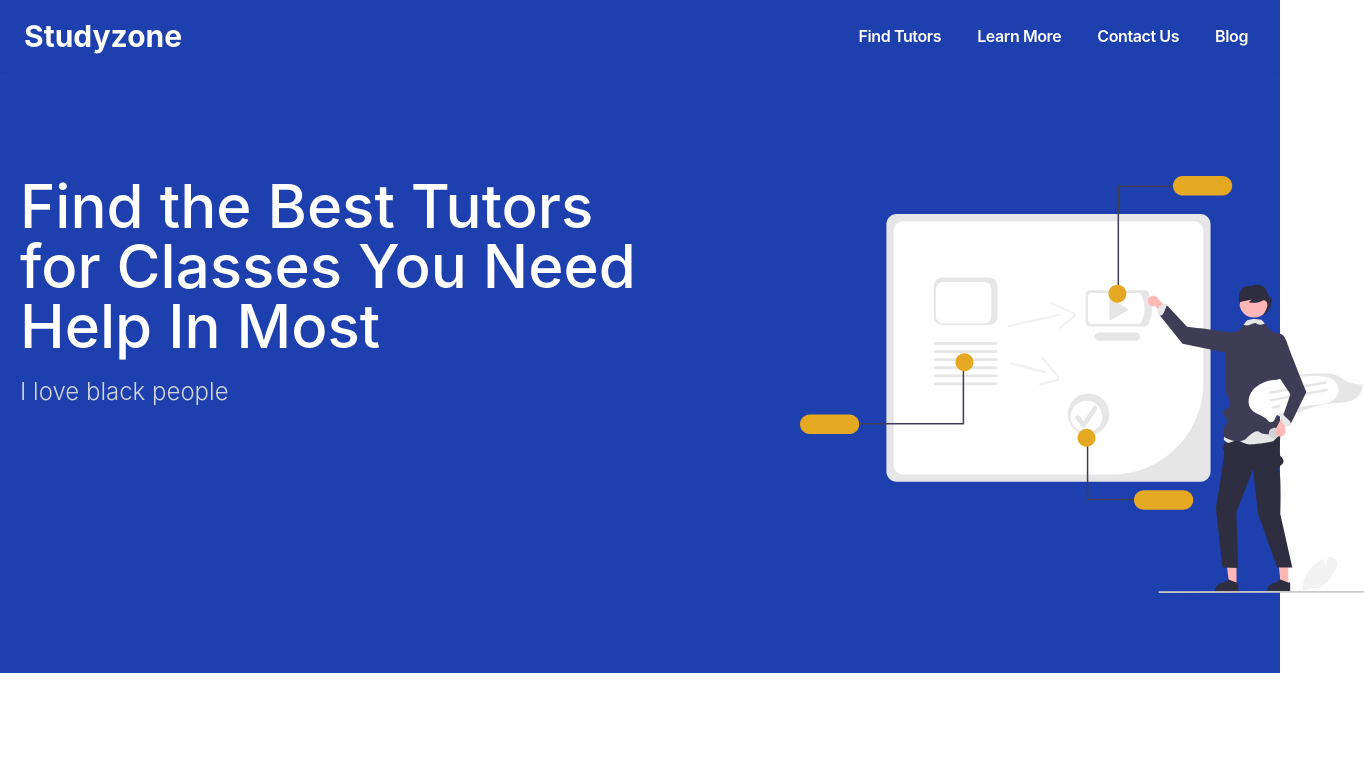
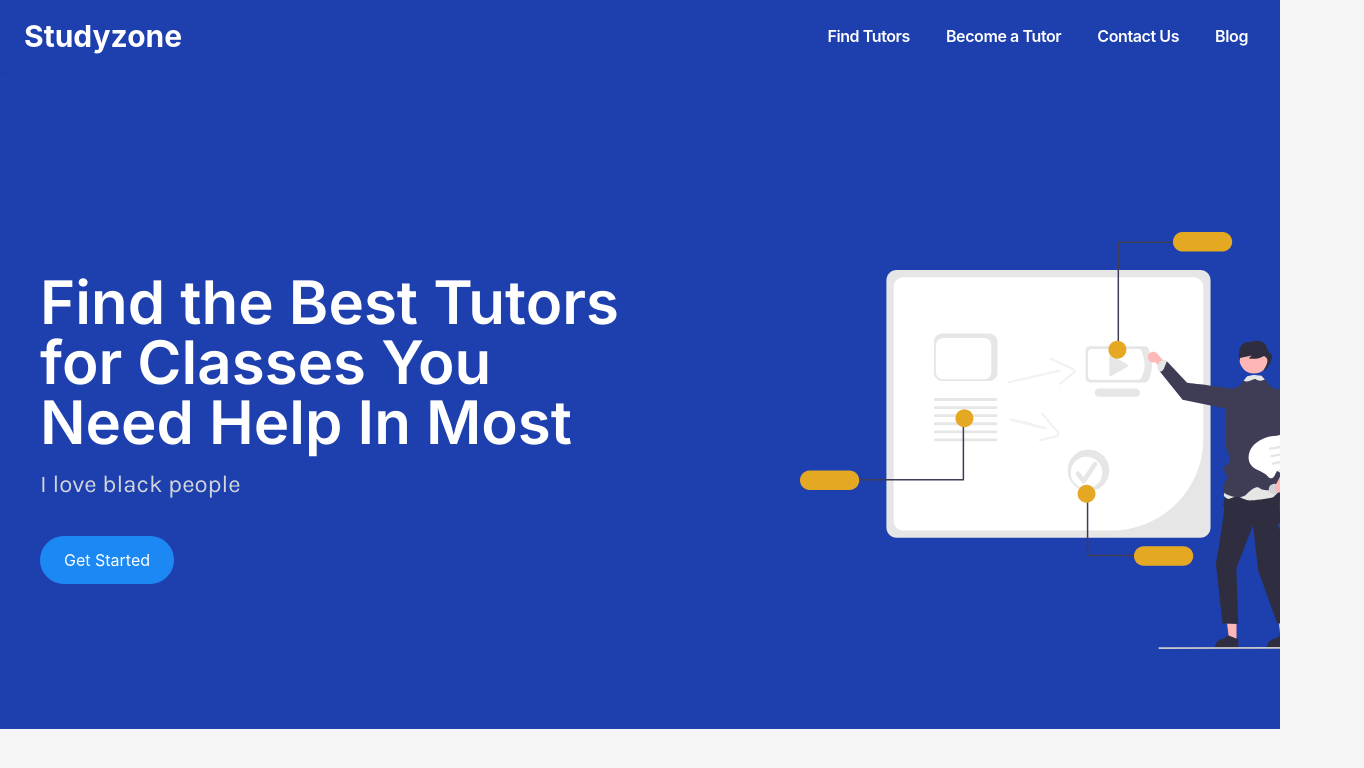
Before and after one commit to taylorallen0913/studyzone-web, a Next.js app: page / in a window 1280 px wide. Shown: the top 768 px of the page, 1364 px wide, since content can reach past the window. Built offline with nearby package versions, Linux system fonts and the light colour scheme.

Commit message:
continue working on landing page

```diff
--- a/components/Teacher.tsx
+++ b/components/DigitalTeacherGraphic.tsx
@@ -1,4 +1,4 @@
-const Teacher = () => {
+const DigitalTeacherGraphic = () => {
   return (
     <svg
       xmlns="http://www.w3.org/2000/svg"
@@ -379,4 +379,4 @@ const Teacher = () => {
   );
 };
 
-export default Teacher;
+export default DigitalTeacherGraphic;
--- a/components/Navbar.tsx
+++ b/components/Navbar.tsx
@@ -18,7 +18,7 @@ const Navbar: NextPage = () => {
             </li>
             <li>
               <a className="text-white font-semibold tracking-tight block cursor-pointer p-2 hover:text-blue-500 transition-colors duration-300">
-                Learn More
+                Become a Tutor
               </a>
             </li>
             <li>
--- a/package.json
+++ b/package.json
@@ -11,6 +11,7 @@
   "dependencies": {
     "@stripe/stripe-js": "^1.29.0",
     "axios": "^0.27.2",
+    "bootstrap-icons": "^1.8.1",
     "next": "12.1.6",
     "react": "18.1.0",
     "react-dom": "18.1.0",
--- /dev/null
+++ b/pages/_document.tsx
@@ -0,0 +1,30 @@
+import Document, { Html, Head, Main, NextScript } from 'next/document';
+
+const MyDocument = () => {
+  return (
+    <Html>
+      <Head>
+        <link rel="preconnect" href="https://fonts.googleapis.com" />
+        <link rel="preconnect" href="https://fonts.gstatic.com" />
+        <link
+          href="https://fonts.googleapis.com/css2?family=Karla:ital,wght@0,300;0,400;0,500;1,200&display=swap"
+          rel="stylesheet"
+        />
+        <link
+          href="https://fonts.googleapis.com/css2?family=Inter:wght@300;400;500;600;700&display=swap"
+          rel="stylesheet"
+        />
+        <link
+          rel="stylesheet"
+          href="https://cdn.jsdelivr.net/npm/bootstrap-icons@1.8.1/font/bootstrap-icons.css"
+        ></link>
+      </Head>
+      <body>
+        <Main />
+        <NextScript />
+      </body>
+    </Html>
+  );
+};
+
+export default MyDocument;
--- a/pages/index.tsx
+++ b/pages/index.tsx
@@ -1,25 +1,67 @@
 import type { NextPage } from 'next';
 import Navbar from '../components/Navbar';
-import Teacher from '../components/Teacher';
+import DigitalTeacherGraphic from '../components/DigitalTeacherGraphic';
 
 const Home: NextPage = () => {
   return (
+    <div style={{ marginBottom: '20em' }}>
       <div className="w-screen bg-blue-800 pb-20">
         <div className="container mx-auto">
-        <div className="w-screen absolute">
+          <div className="w-screen">
             <Navbar />
           </div>
-        <div className="grid grid-cols-2 pt-44 ">
-          <div className="pl-5">
-            <h1 className="text-white font-medium text-6xl">
+          <div className="grid grid-cols-2 pt-40">
+            <div className="pl-10 mt-10">
+              <h1 className="font-Inter text-white font-semibold text-6xl">
                 Find the Best Tutors for Classes You Need Help In Most
               </h1>
-            <p className="text-gray-300 font-light text-2xl mt-5">
+              <p className="font-Karla text-gray-300 text-2xl my-4">
                 I love black people
               </p>
+              <button className="bg-blue-secondary rounded-full text-white py-3 px-6 my-5">
+                Get Started
+              </button>
             </div>
             <div className="ml-40">
-            <Teacher />
+              <DigitalTeacherGraphic />
+            </div>
+          </div>
+        </div>
+      </div>
+      <div>
+        <h1 className="my-40 font-Inter text-center font-semibold text-slate-700 text-6xl">
+          How Does Studyzone Work?
+        </h1>
+        <div className="flex flex-row mt-15 justify-center items-center">
+          <div className="mx-5 basis-1/4 text-center">
+            <i className="bi bi-search text-blue-800 text-6xl" />
+            <h3 className="text-blue-secondary font-Inter font-medium text-2xl mt-10">
+              Search for a Tutor That Matches Your Needs
+            </h3>
+            <p className="font-Karla text-slate-700 text-2xl my-4">
+              Hello world
+            </p>
+          </div>
+          <div className="mx-5 basis-1/4 text-center">
+            <i className="bi bi-pencil text-blue-800 text-6xl" />
+            <h3 className="text-blue-secondary font-Inter font-medium text-2xl mt-10">
+              Start Meeting and Studying With Your Tutor
+            </h3>
+            <p className="font-Karla text-slate-700 text-2xl my-4">
+              Hello world
+            </p>
+          </div>
+          <div className="mx-5 basis-1/4 text-center">
+            <div>
+              <i className="bi bi-graph-up-arrow text-blue-800 text-6xl" />
+              {/* <GraduationGraphic /> */}
+              <h3 className="text-blue-secondary font-Inter font-medium text-2xl mt-10">
+                See Huge Improvements in Your Academic Perfomance
+              </h3>
+              <p className="font-Karla text-slate-700 text-2xl my-4">
+                Hello world
+              </p>
+            </div>
           </div>
         </div>
       </div>
--- a/styles/globals.css
+++ b/styles/globals.css
@@ -4,6 +4,8 @@
 
 html,
 body {
+  background-color: #F5F5F5;
+  overflow-x: hidden;
   width: 100%;
   height: 100%;
   padding: 0;
--- a/tailwind.config.js
+++ b/tailwind.config.js
@@ -1,10 +1,20 @@
+const defaultTheme = require('tailwindcss/defaultTheme');
+
 module.exports = {
   content: [
     './pages/**/*.{js,ts,jsx,tsx}',
     './components/**/*.{js,ts,jsx,tsx}',
   ],
   theme: {
-    extend: {},
+    extend: {
+      colors: {
+        'blue-secondary': '#1C88F4',
+      },
+      fontFamily: {
+        Karla: ['Karla', ...defaultTheme.fontFamily.sans],
+        Inter: ['Inter', ...defaultTheme.fontFamily.sans],
+      },
+    },
   },
   plugins: [],
 };
```
Also changed, not shown: teacher.svg (deleted), 1 other file (tests, documents, lock files or other folders). Lines whose indentation alone changed are shown as unchanged.
